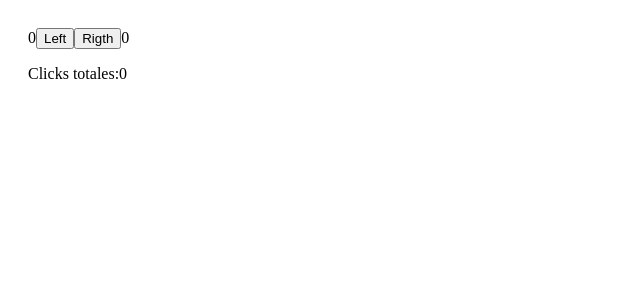
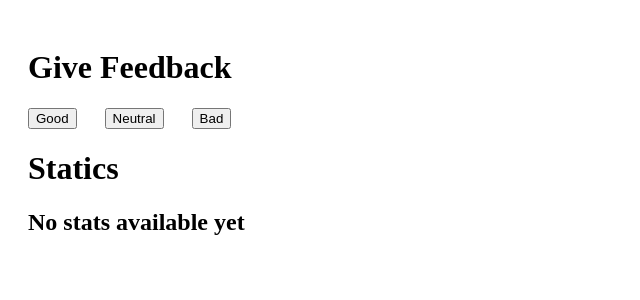
Before and after one commit to Juand30/Part02, a React (Create React App) app: page / in a window 1280 px wide. Shown: the top 300 px of the page, without its empty margins (0-640 px from the left). Built offline with nearby package versions, Linux system fonts and the light colour scheme.

Commit message:
New commit

```diff
--- /dev/null
+++ b/src/ejercicio1.6.js
@@ -0,0 +1,63 @@
+import React, { useState } from 'react'
+import "./index.css"
+
+
+const Total = ({clicks})=>{
+  console.log({clicks})
+  return <p>Total: {clicks}</p>
+}
+
+const WarningNotUsed = () =>{
+  return <h2>No stats available yet</h2>
+}
+
+const Exercise1 = () => {
+  // save clicks of each button to its own state
+  const [good, setGood] = useState(0)
+  const [neutral, setNeutral] = useState(0)
+  const [bad, setBad] = useState(0)
+  const [clicks, setClicks] = useState(0)
+
+
+  const handleClickGood = (e) => {
+    console.log(e);
+    setGood(good + 1);
+    setClicks(clicks + 1);
+  };
+
+  const handleClickNeutral = (e) => {
+    console.log(e);
+    setNeutral(neutral + 1);
+    setClicks(clicks + 1);
+
+  };
+
+  const handleClickBad = (e) => {
+    console.log(e);
+    setBad(bad + 1);
+    setClicks(clicks + 1);
+  };
+
+
+  return (
+    <div>
+      <h1>Give Feedback</h1>
+      <div className='button-container'>
+      <button onClick={handleClickGood}>Good</button>
+      <button onClick={handleClickNeutral}>Neutral</button>
+      <button onClick={handleClickBad}>Bad</button>
+      </div>
+      <h1>Statics</h1>
+      {clicks >= 1 && <p>Good: {good}</p>}
+      {clicks >= 1 && <p>Neutral: {neutral}</p>}
+      {clicks >= 1 && <p>Bad: {bad}</p>}
+      {clicks === 0 ? (
+            <WarningNotUsed />
+        ) : (
+            <Total clicks={clicks} />
+        )}
+    </div>
+  )
+}
+
+export default Exercise1;
--- a/src/index.css
+++ b/src/index.css
@@ -6,3 +6,8 @@ code {
   font-family: source-code-pro, Menlo, Monaco, Consolas, 'Courier New',
     monospace;
 }
+
+.button-container {
+  display: flex;
+  gap: 28px;
+}
--- a/src/index.js
+++ b/src/index.js
@@ -1,7 +1,17 @@
 import React, { useState } from 'react';
 import ReactDOM from 'react-dom/client';
 import "./index.css"
+import Exercise1 from './ejercicio1.6';
 
+const WarningNotUsed = ()=>{
+    return <h1>Todavía no se ha usado</h1>
+}
+
+const ListOfClicks = ({clicks})=>{
+    console.log({clicks})
+    // debugger;
+    return <p>{clicks.join(", ")}</p>
+}
 const App= ()=>{
 
 // const [left, setLeft] = useState(0)
@@ -10,17 +20,17 @@ const App= ()=>{
 const [counters, setCounters] = useState({
     left: 0,
     rigth: 0,
-    clicks: 0,
     mensaje: 'Mensaje en el estado'
 })
 
 const [clicks, setClicks] = useState([])
 
-const handleClickLeft=()=>{
+const handleClickLeft=(e)=>{
+    console.log(e)
    const newCountersState = {
         ...counters,
         left: counters.left + 1,
-        clicks: counters.clicks +1
+
     };
 
     setCounters(newCountersState);
@@ -31,7 +41,7 @@ const handleClickRigth=()=>{
     setCounters({
         ...counters,
         rigth: counters.rigth + 1,
-        clicks: counters.clicks +1
+
     });
     setClicks((prevClicks) => [...prevClicks, 'R']);
 }
@@ -45,8 +55,12 @@ return(
             Rigth
         </button>
         {counters.rigth}
-        <p>Clicks totales:{counters.clicks}</p>
-        {clicks}
+        <p>Clicks totales:{clicks.length}</p>
+        {clicks.length === 0 ? (
+            <WarningNotUsed />
+        ) : (
+            <ListOfClicks clicks={clicks} />
+        )}
     </div>
 )
 }
@@ -54,5 +68,5 @@ return(
 const root = ReactDOM.createRoot(document.getElementById('root'));
 
 root.render(
-    <App />
+    <Exercise1 />
     );
```
